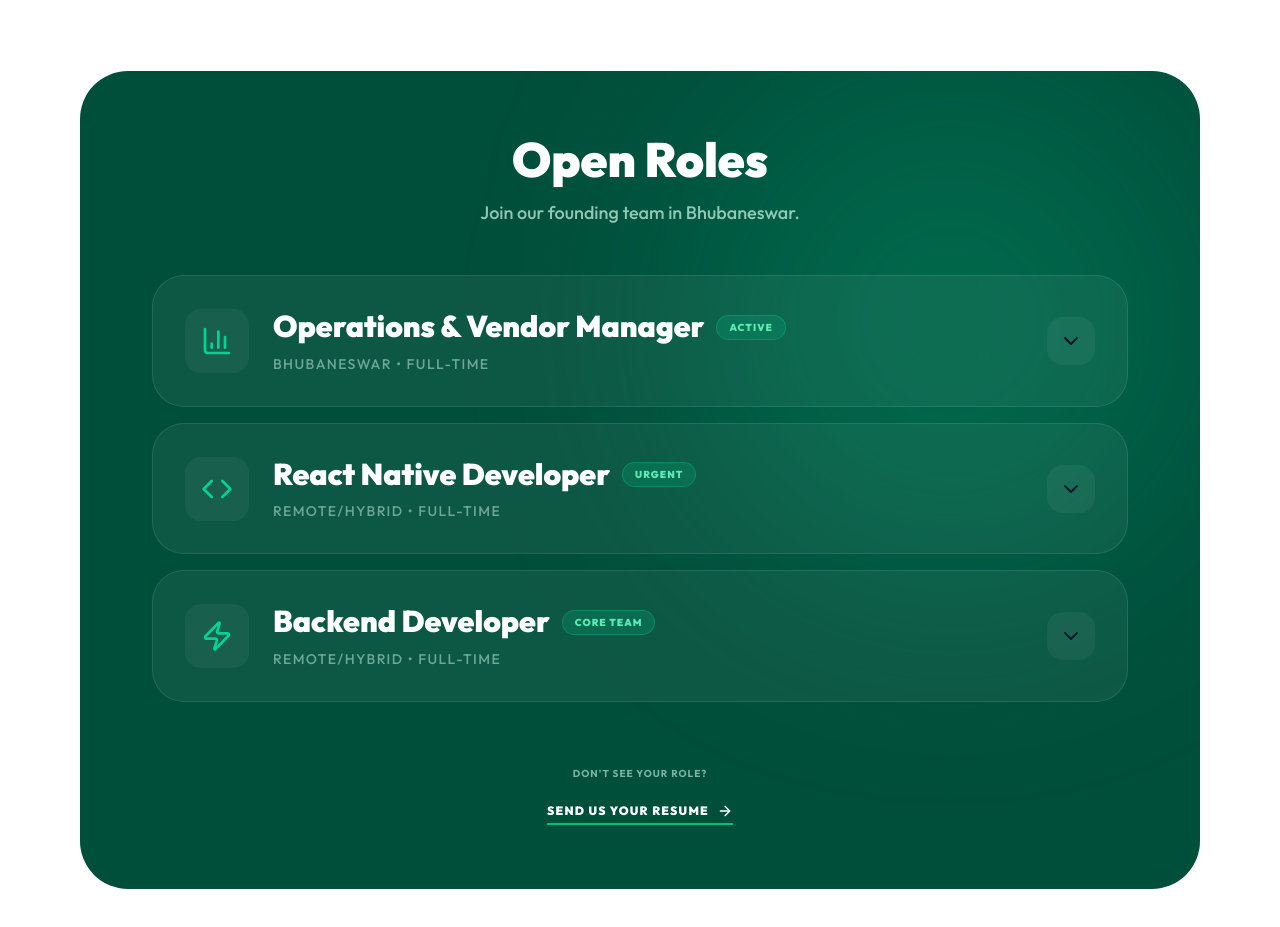
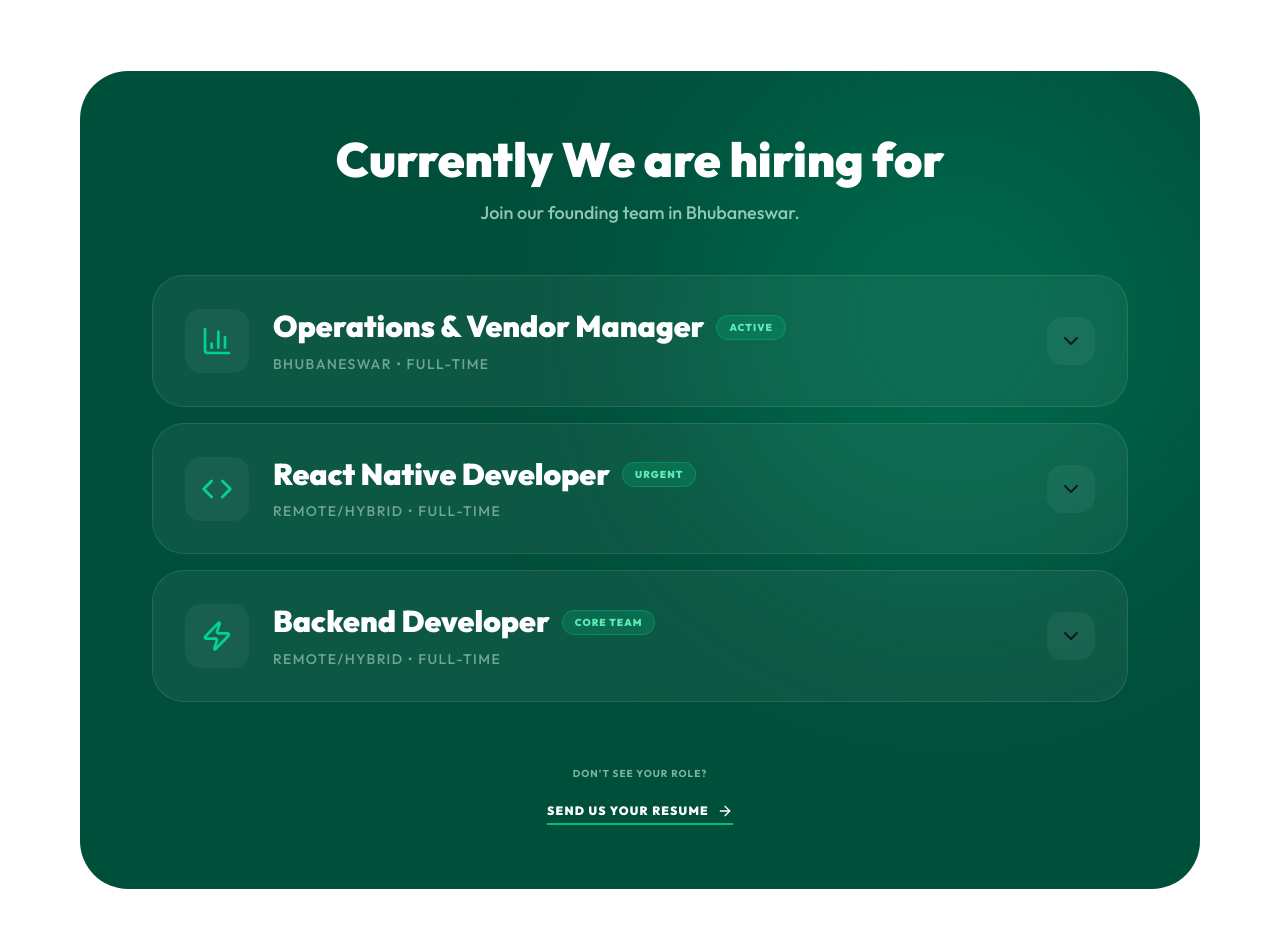
Before and after one commit to zingline-dev/Nexrova, a Next.js app in the folder Nexrova-web/: page /career in a window 1280 px wide. Shown: the part 940-1867 px from the top of the page. Built offline with nearby package versions, Linux system fonts and the light colour scheme.

Commit message:
Renamed Open Roles to Currently We are hiring for

```diff
--- a/Nexrova-web/src/app/career/page.tsx
+++ b/Nexrova-web/src/app/career/page.tsx
@@ -127,7 +127,7 @@ export default function CareerPage() {
         <div className="absolute top-0 right-0 w-[500px] h-[500px] bg-emerald-400/20 rounded-full blur-[120px]" />
         <div className="max-w-5xl mx-auto px-6 relative z-10">
           <div className="text-center mb-12">
-            <h2 className="text-4xl md:text-5xl font-black text-white mb-4">Open Roles</h2>
+            <h2 className="text-4xl md:text-5xl font-black text-white mb-4">Currently We are hiring for</h2>
             <p className="text-emerald-100/70 font-medium text-lg">Join our founding team in Bhubaneswar.</p>
           </div>
 
```
